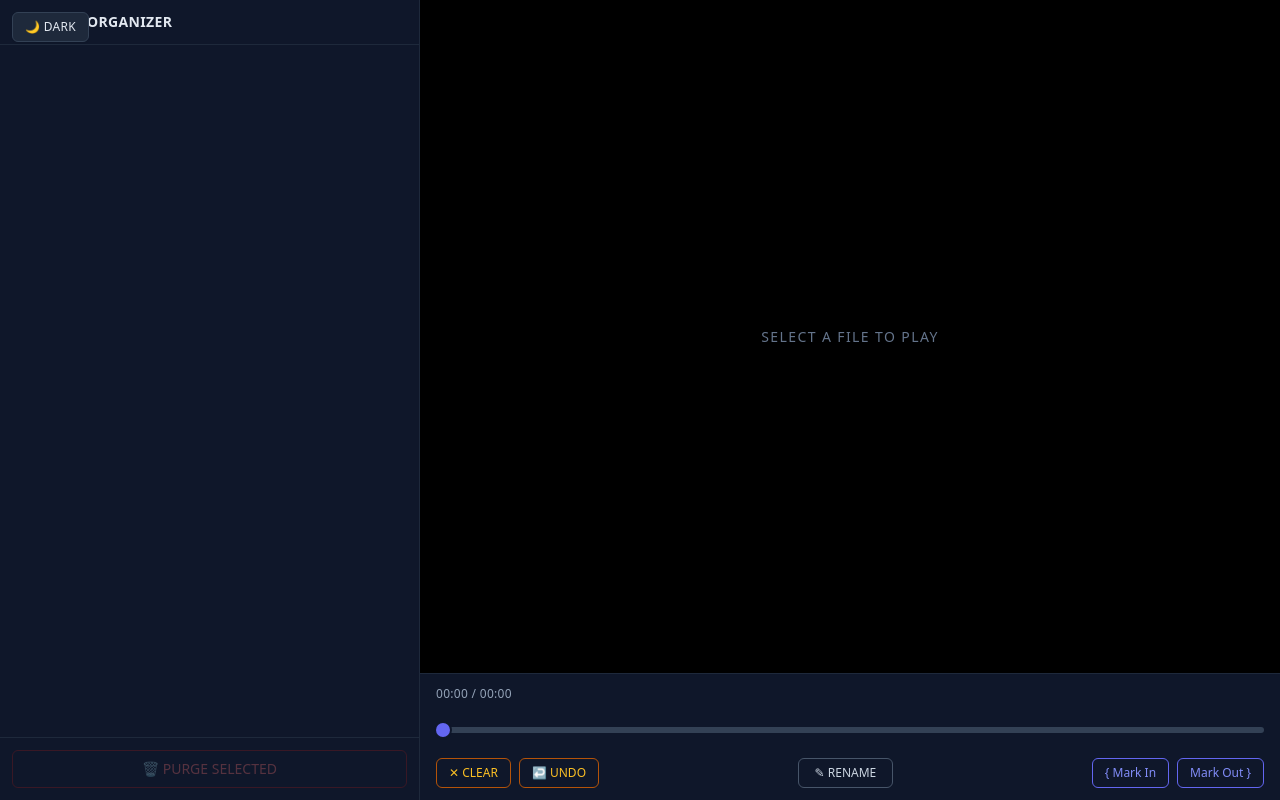
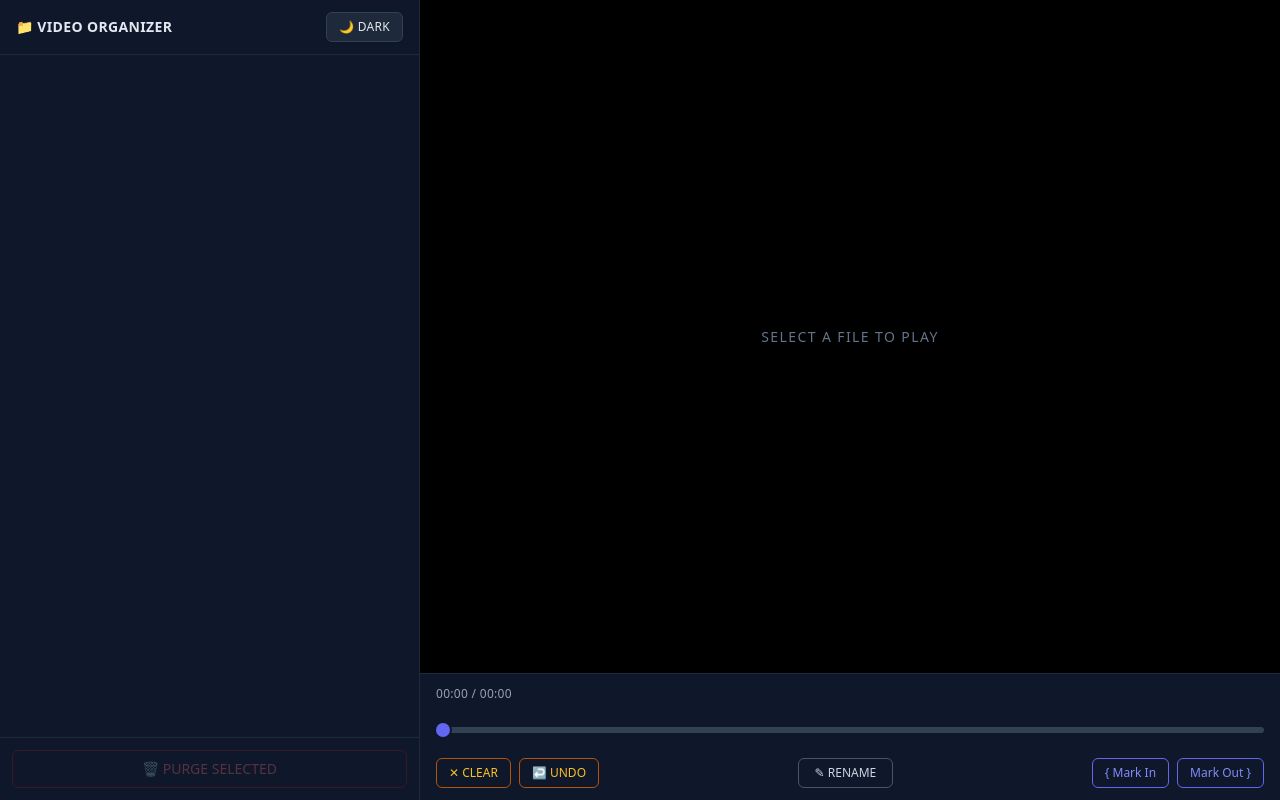
Before and after one commit to Evlos/video_organizer, a Flask app: page / in a window 1280 px wide. Run offline with Flask 3, Linux system fonts and the light colour scheme; data that the repository does not hold is empty; some libraries are stand-ins or nearby versions.

Commit message:
[#] templates/index.html

```diff
--- a/templates/index.html
+++ b/templates/index.html
@@ -69,22 +69,22 @@
 
 <body class="h-screen w-screen overflow-hidden bg-slate-100 text-slate-800 dark:bg-slate-950 dark:text-slate-100 font-sans">
 
-<!-- Theme toggle -->
-<button id="theme-toggle" onclick="toggleTheme()" title="Toggle light/dark theme"
-  class="fixed top-3 left-3 z-50 px-3 py-1.5 rounded-md text-xs font-medium tracking-wide
-         bg-white text-slate-700 border border-slate-300 shadow-sm hover:bg-slate-50
-         dark:bg-slate-800 dark:text-slate-200 dark:border-slate-700 dark:hover:bg-slate-700
-         transition-colors">
-  🌙 DARK
-</button>
-
 <div id="app" class="flex h-full w-full">
 
   <!-- LEFT: file list panel -->
   <div id="left" class="w-1/3 min-w-[260px] max-w-[420px] flex flex-col border-r border-slate-200 dark:border-slate-800 bg-white dark:bg-slate-900">
     <div id="left-header" class="flex items-center justify-between px-4 py-3 border-b border-slate-200 dark:border-slate-800">
-      <span class="text-sm font-semibold tracking-wide text-slate-700 dark:text-slate-200">📁 VIDEO ORGANIZER</span>
-      <span id="loading-indicator" class="hidden text-brand-500 animate-spin text-base">⟳</span>
+      <div class="flex items-center gap-2">
+        <span class="text-sm font-semibold tracking-wide text-slate-700 dark:text-slate-200">📁 VIDEO ORGANIZER</span>
+        <span id="loading-indicator" class="hidden text-brand-500 animate-spin text-base">⟳</span>
+      </div>
+      <button id="theme-toggle" onclick="toggleTheme()" title="Toggle light/dark theme"
+        class="px-3 py-1.5 rounded-md text-xs font-medium tracking-wide
+               bg-white text-slate-700 border border-slate-300 shadow-sm hover:bg-slate-50
+               dark:bg-slate-800 dark:text-slate-200 dark:border-slate-700 dark:hover:bg-slate-700
+               transition-colors">
+        🌙 DARK
+      </button>
     </div>
 
     <div id="file-list" class="flex-1 overflow-y-auto divide-y divide-slate-100 dark:divide-slate-800"></div>
```
